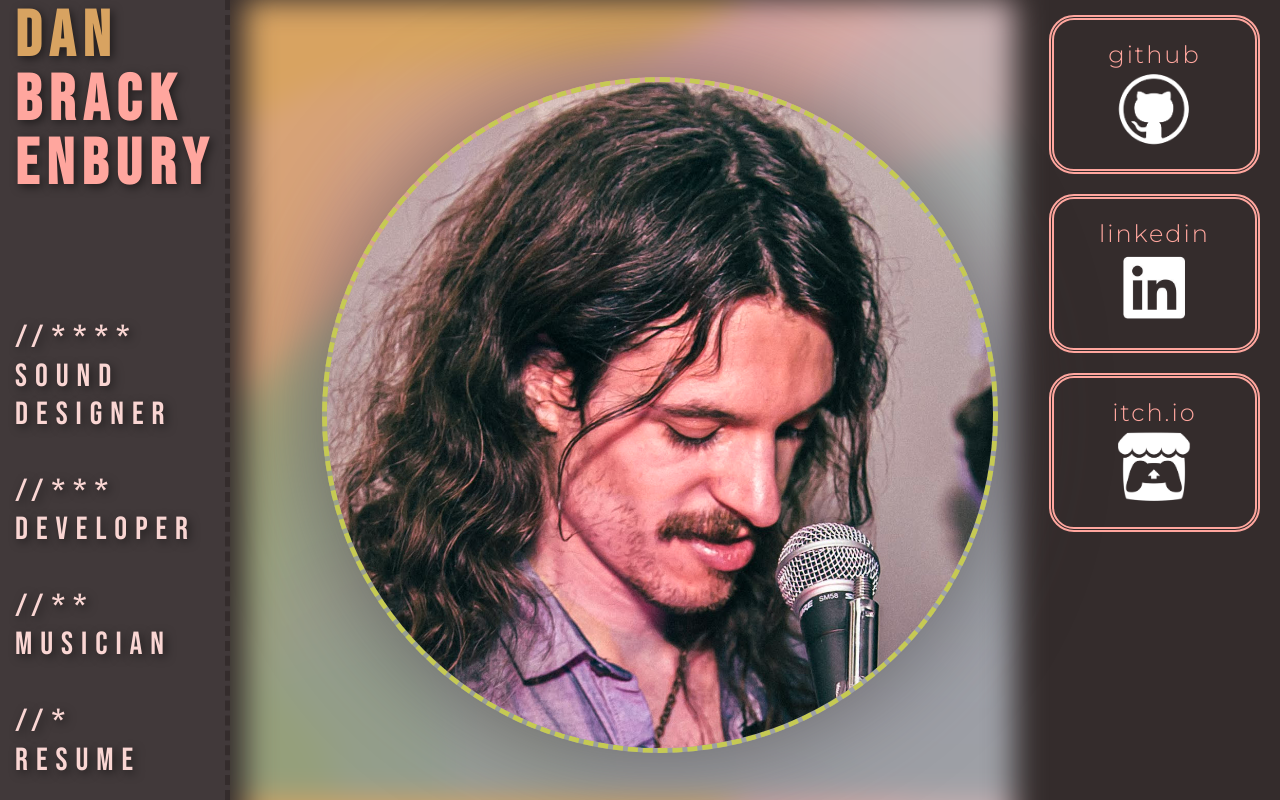
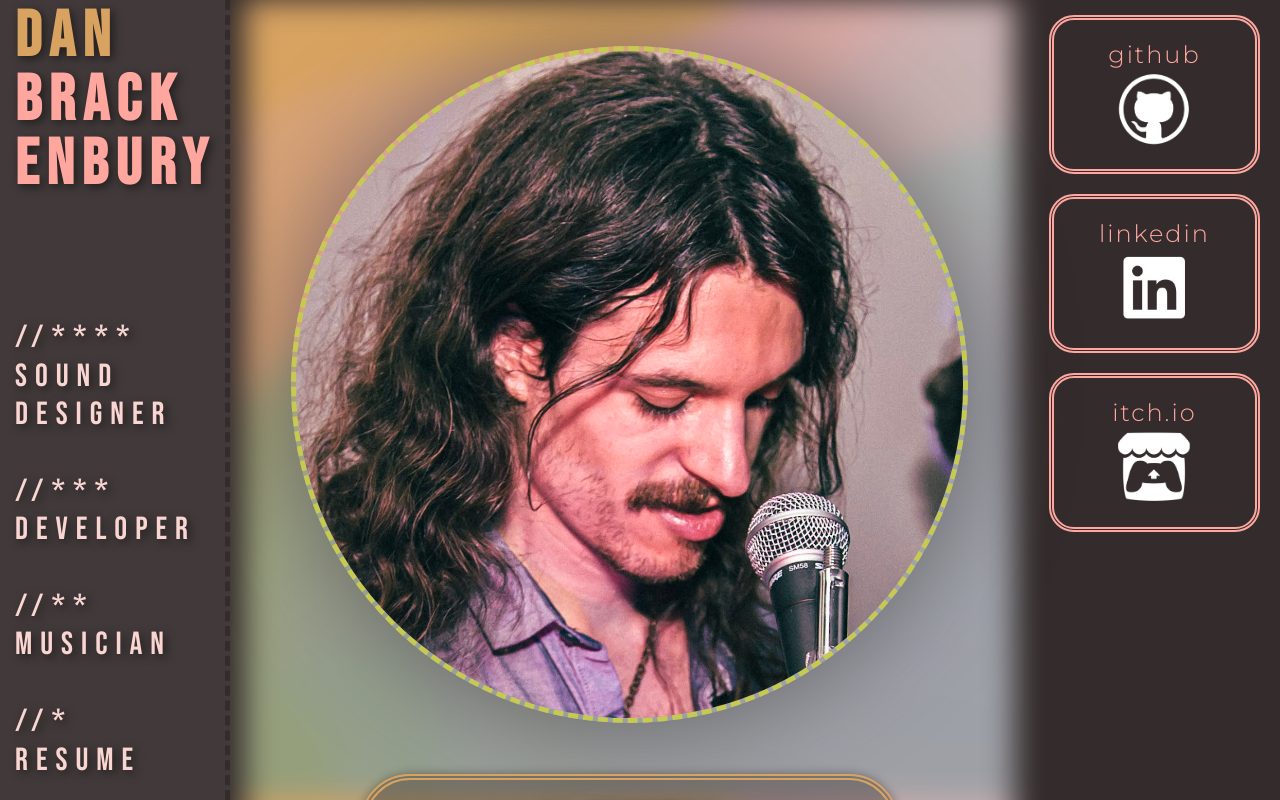
Before and after one commit to helpvisa/portfolio-react, a React (Create React App) app: page / in a window 1280 px wide. Shown: the top 800 px of the page. Built offline with nearby package versions, Linux system fonts and the light colour scheme.

Commit message:
further fixed a centering issue with the headshot:

```diff
--- a/src/index.css
+++ b/src/index.css
@@ -135,7 +135,7 @@ header .bg {
   border-style: dashed;
   border-color: var(--col-bold);
   box-shadow: 0px 0px 100px rgba(65,57,58,0.6);
-  margin: 6vw;
+  margin: 6%;
 }
 
 .headshot img:hover {
```
